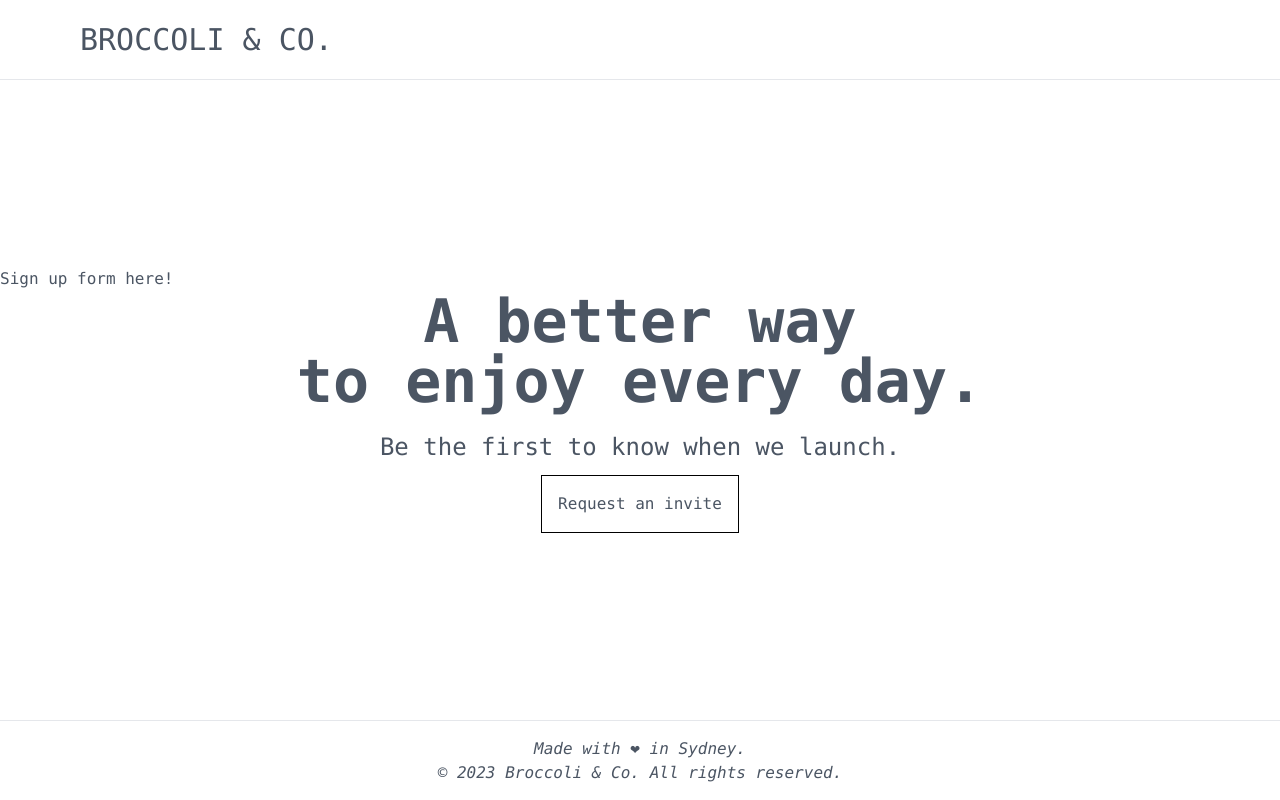
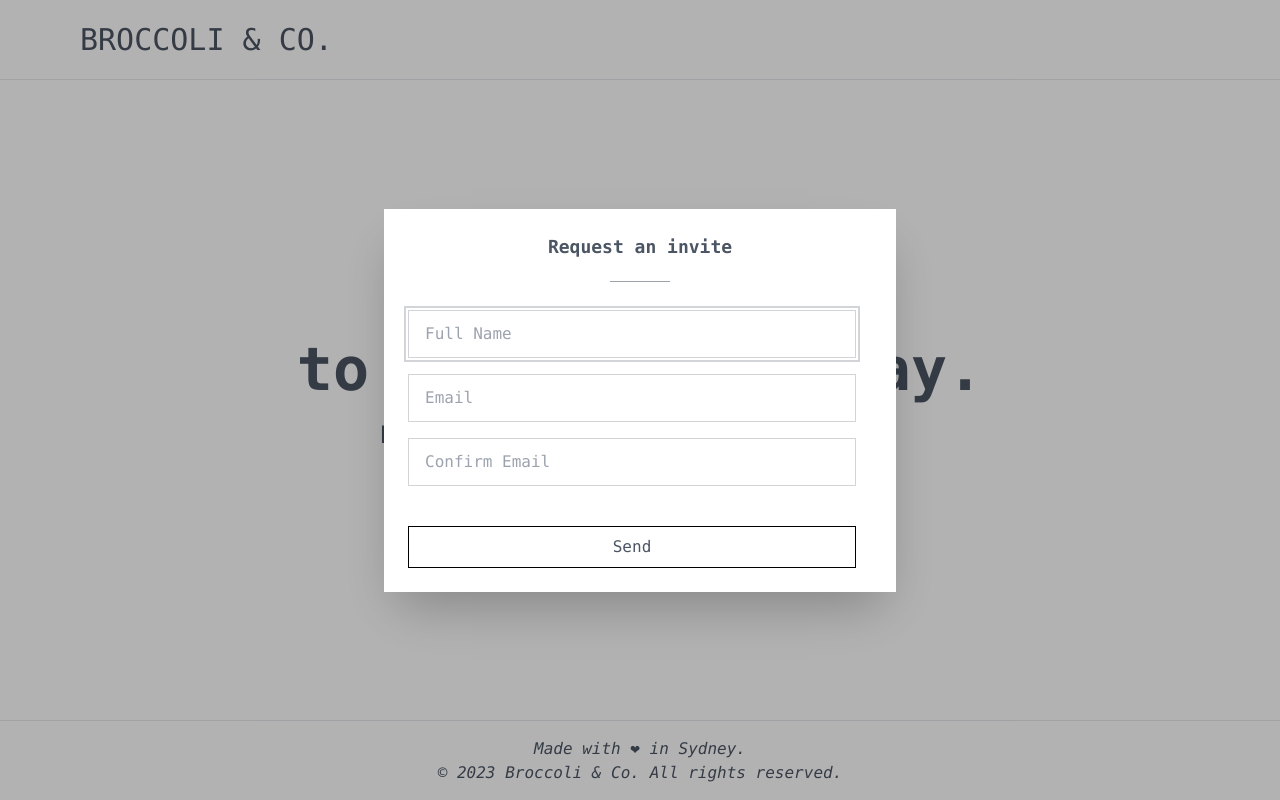
Before and after one commit to samuelfchen/airwallex-frontend-takehome, a React (Vite) app: page / in a window 1280 px wide. Both pictures are taken after a click on the button "Request an invite". Built offline with nearby package versions, Linux system fonts and the light colour scheme.

Commit message:
feat: add non-functional signup form components

```diff
--- a/package.json
+++ b/package.json
@@ -20,6 +20,7 @@
     "@typescript-eslint/parser": "^5.61.0",
     "@vitejs/plugin-react-swc": "^3.3.2",
     "autoprefixer": "^10.4.14",
+    "daisyui": "^3.2.1",
     "eslint": "^8.44.0",
     "eslint-plugin-react-hooks": "^4.6.0",
     "eslint-plugin-react-refresh": "^0.4.1",
--- a/src/App.tsx
+++ b/src/App.tsx
@@ -1,5 +1,5 @@
 import { Body } from "./components/body/Body";
-import { Footer } from "./components/folder/Footer";
+import { Footer } from "./components/footer/Footer";
 import { Header } from "./components/header/Header";
 
 function App() {
--- a/src/components/body/Body.tsx
+++ b/src/components/body/Body.tsx
@@ -1,15 +1,8 @@
-import { useState } from "react";
-import { Modal } from "./components/Modal";
-import { SignupForm } from "./components/SignupForm";
+import { SignupForm } from "../signup-form/SignupForm";
 
 export const Body = () => {
-  const [isModalOpen, setIsModalOpen] = useState(false);
-
   return (
     <div>
-      <Modal isOpen={isModalOpen} setIsOpen={setIsModalOpen}>
-        <SignupForm />
-      </Modal>
       <div className="w-full flex justify-center items-center">
         <div className="w-2/3 text-center">
           <h1 className="text-6xl font-bold mb-5">
@@ -22,11 +15,28 @@ export const Body = () => {
           <button
             className="bg-white hover:bg-slate-100 py-4 px-4 border border-black"
             onClick={() => {
-              setIsModalOpen(true);
+              // Fetch and open DaisyUI modal
+              if (document) {
+                const modalElement = document.getElementById(
+                  "modal"
+                ) as HTMLElement & {
+                  showModal: () => void;
+                };
+                modalElement.showModal();
+              }
             }}
           >
             Request an invite
           </button>
+          {/* Modal */}
+          <dialog id="modal" className="modal">
+            <form method="dialog" className="modal-box rounded-none">
+              <SignupForm />
+            </form>
+            <form method="dialog" className="modal-backdrop">
+              <button>close</button>
+            </form>
+          </dialog>
         </div>
       </div>
     </div>
--- a/src/components/body/components/Modal.tsx
+++ /dev/null
@@ -1,11 +0,0 @@
-import { ReactNode } from "react";
-
-export const Modal = (props: {
-  isOpen: boolean;
-  setIsOpen: (v: boolean) => void;
-  children?: ReactNode;
-}) => {
-  if (props.isOpen) props.setIsOpen(false);
-
-  return <>{props.children}</>;
-};
--- a/src/components/body/components/SignupForm.tsx
+++ /dev/null
@@ -1,3 +0,0 @@
-export const SignupForm = () => {
-  return <div>Sign up form here!</div>;
-};
--- /dev/null
+++ b/src/components/signup-form/InputField.tsx
@@ -0,0 +1,18 @@
+export const InputField = (props: {
+  placeholder?: string;
+  onChange: (s: string) => void;
+  tw?: string;
+}) => {
+  return (
+    <input
+      type="text"
+      placeholder={props.placeholder ?? ""}
+      className={`input input-bordered w-full rounded-none my-2 ${
+        props.tw ?? ""
+      }`}
+      onChange={(e) => {
+        props.onChange(e.target.value);
+      }}
+    />
+  );
+};
--- /dev/null
+++ b/src/components/signup-form/SignupForm.tsx
@@ -0,0 +1,37 @@
+import { InputField } from "./InputField";
+import { SubmitButton } from "./SubmitButton";
+
+export const SignupForm = () => {
+  return (
+    <div id="signup-form">
+      {/* Title */}
+      <h3 className="font-bold text-lg">Request an invite</h3>
+      {/* Divider */}
+      <div className="relative flex py-5 justify-center">
+        <div className="w-[60px] border-t border-gray-400"></div>
+      </div>
+      {/* Input fields */}
+      <div className="max-w-md">
+        <InputField
+          placeholder="Full Name"
+          onChange={() => {
+            return;
+          }}
+        />
+        <InputField
+          placeholder="Email"
+          onChange={() => {
+            return;
+          }}
+        />
+        <InputField
+          placeholder="Confirm Email"
+          onChange={() => {
+            return;
+          }}
+        />
+        <SubmitButton isLoading={false} />
+      </div>
+    </div>
+  );
+};
--- /dev/null
+++ b/src/components/signup-form/SubmitButton.tsx
@@ -0,0 +1,12 @@
+export const SubmitButton = (props: { isLoading: boolean }) => {
+  return (
+    <button
+      className="bg-white hover:bg-slate-100 mt-8 p-2 w-full border border-black"
+      onClick={() => {
+        return;
+      }}
+    >
+      {props.isLoading ? "Sending, please wait..." : "Send"}
+    </button>
+  );
+};
--- a/tailwind.config.js
+++ b/tailwind.config.js
@@ -1,11 +1,11 @@
 /** @type {import('tailwindcss').Config} */
 export default {
-  content: [
-    "./index.html",
-    "./src/**/*.{js,jsx,ts,tsx}"
-  ],
+  content: ["./index.html", "./src/**/*.{js,jsx,ts,tsx}"],
   theme: {
     extend: {},
   },
-  plugins: [],
-}
+  plugins: [require("daisyui")],
+  daisyui: {
+    themes: ["light"],
+  },
+};
```
Also changed, not shown: .eslintrc.cjs, src/components/footer/Footer.tsx (renamed from src/components/folder/Footer.tsx), 1 other file (tests, documents, lock files or other folders).
